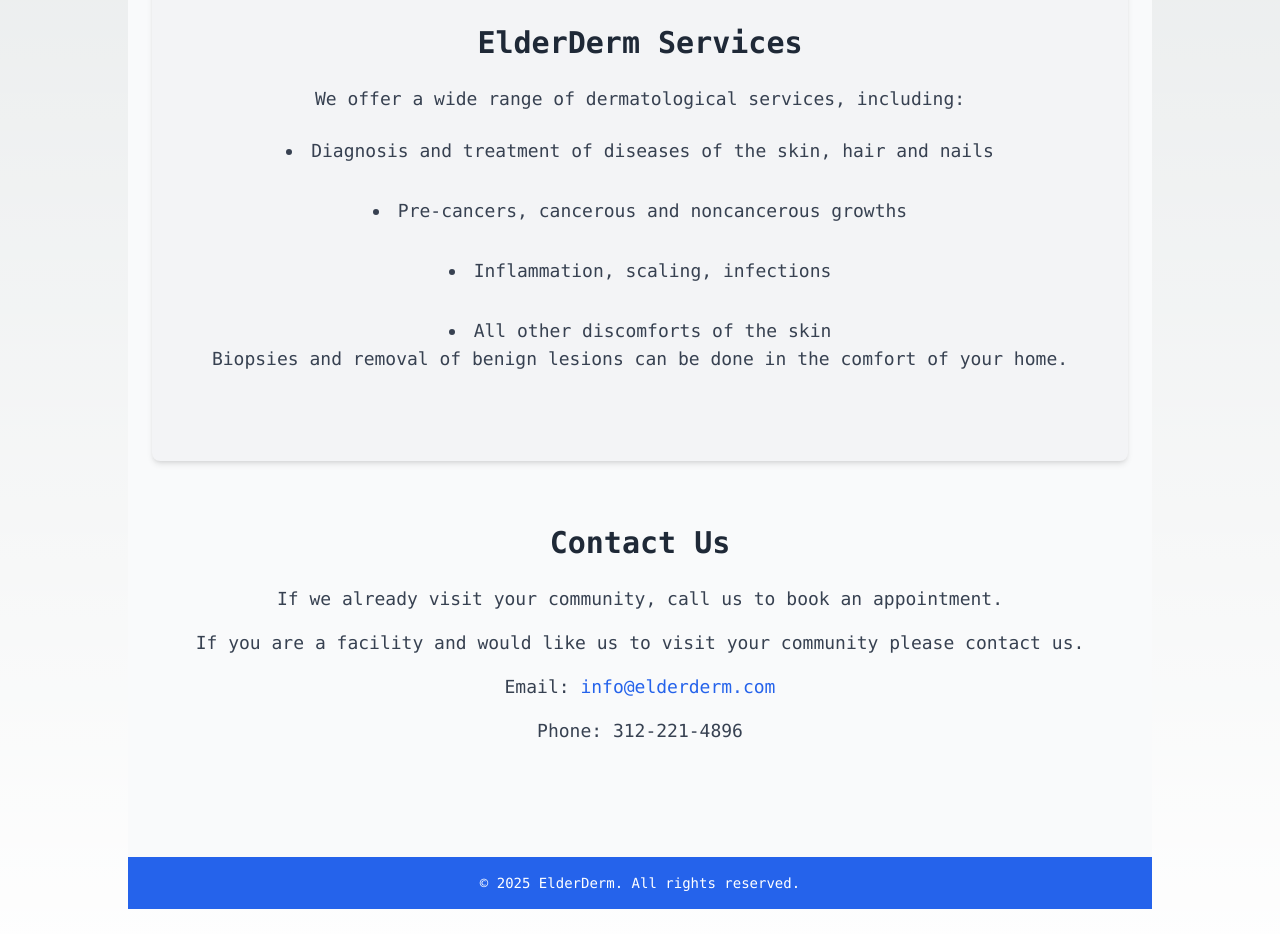
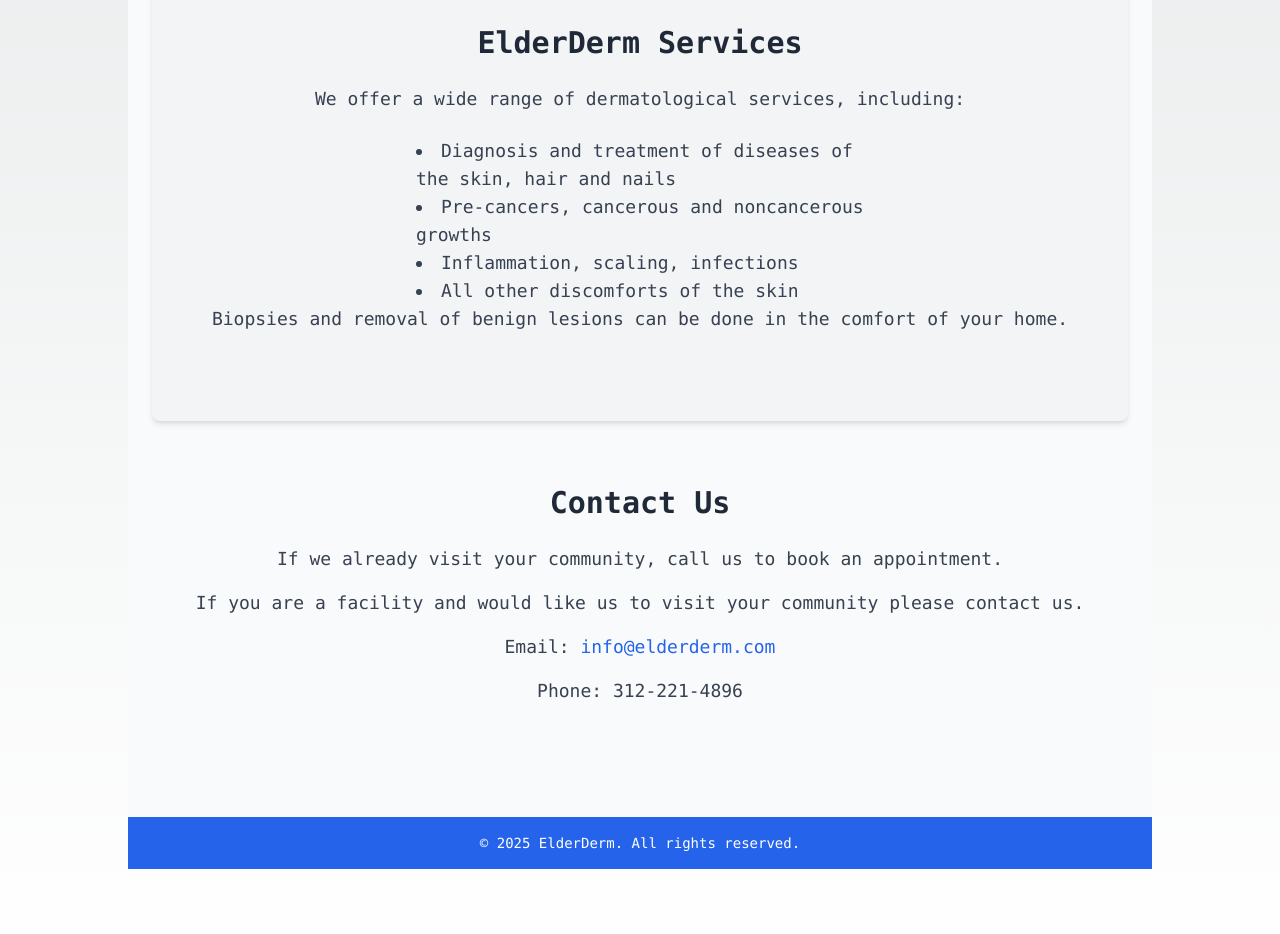
Before and after one commit to JeremyRubin/elderderm.com, a Next.js app: page / in a window 1280 px wide. Shown: the part 1260-2194 px from the top of the page. Built offline with nearby package versions, Linux system fonts and the light colour scheme.

Commit message:
Justify bullets

```diff
--- a/src/app/page.tsx
+++ b/src/app/page.tsx
@@ -62,12 +62,12 @@
         <section id="services" className="services py-16 bg-gray-100 rounded-lg shadow-md">
           <h2 className="text-3xl font-bold text-gray-800 text-center mb-6">ElderDerm Services</h2>
           <p className="text-lg text-gray-700 text-center mb-6">We offer a wide range of dermatological services, including:</p>
-          <ul className="list-disc list-inside grid grid-cols-1 sm:grid-cols-1 md:grid-cols-1 gap-8 text-center">
+            <ul className="list-disc list-inside text-left mx-auto max-w-md">
             <li className="text-gray-700 text-lg">Diagnosis and treatment of diseases of the skin, hair and nails</li>
             <li className="text-gray-700 text-lg">Pre-cancers, cancerous and noncancerous growths</li>
             <li className="text-gray-700 text-lg">Inflammation, scaling, infections</li>
             <li className="text-gray-700 text-lg">All other discomforts of the skin</li>
-          </ul>
+            </ul>
           <p className="text-lg text-gray-700 text-center mb-6">Biopsies and removal of benign lesions can be done in the comfort of your home.
           </p>
         </section>
```
